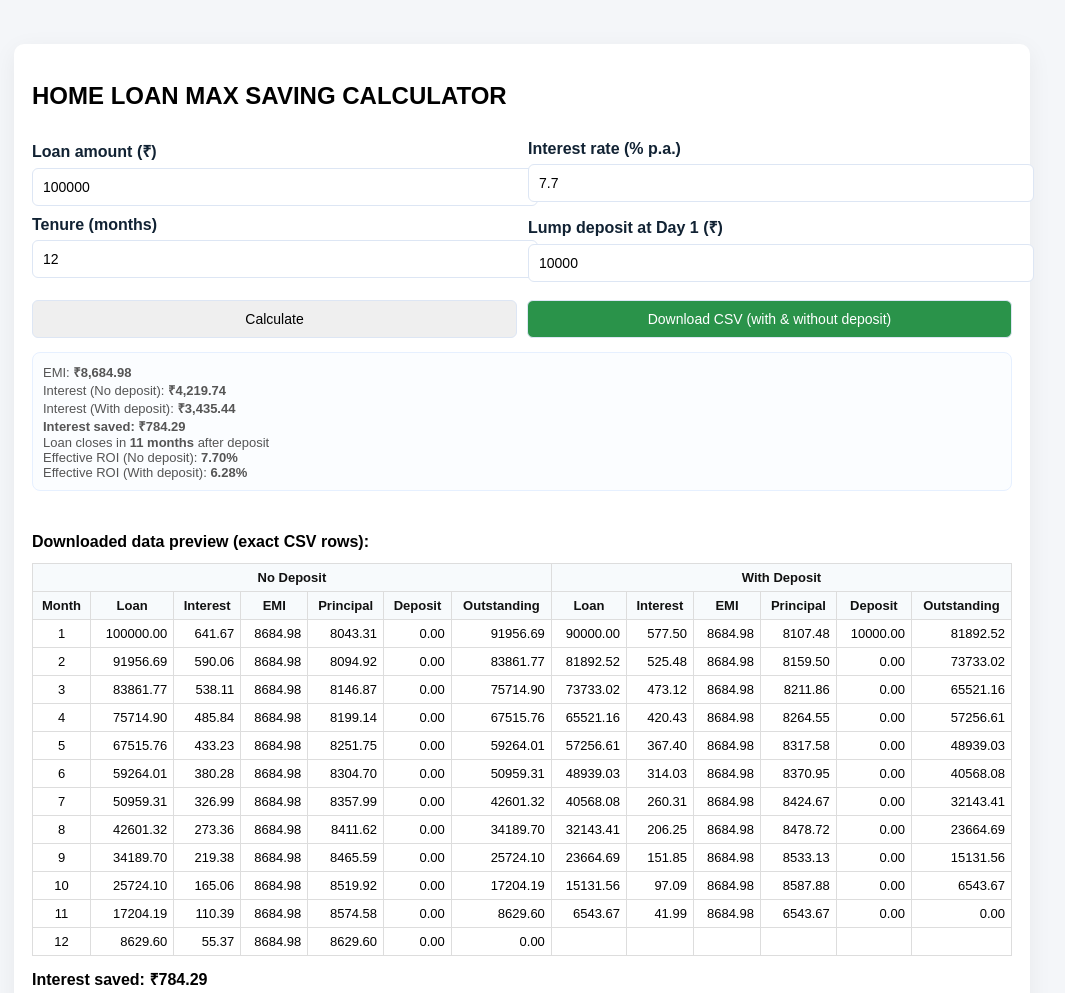
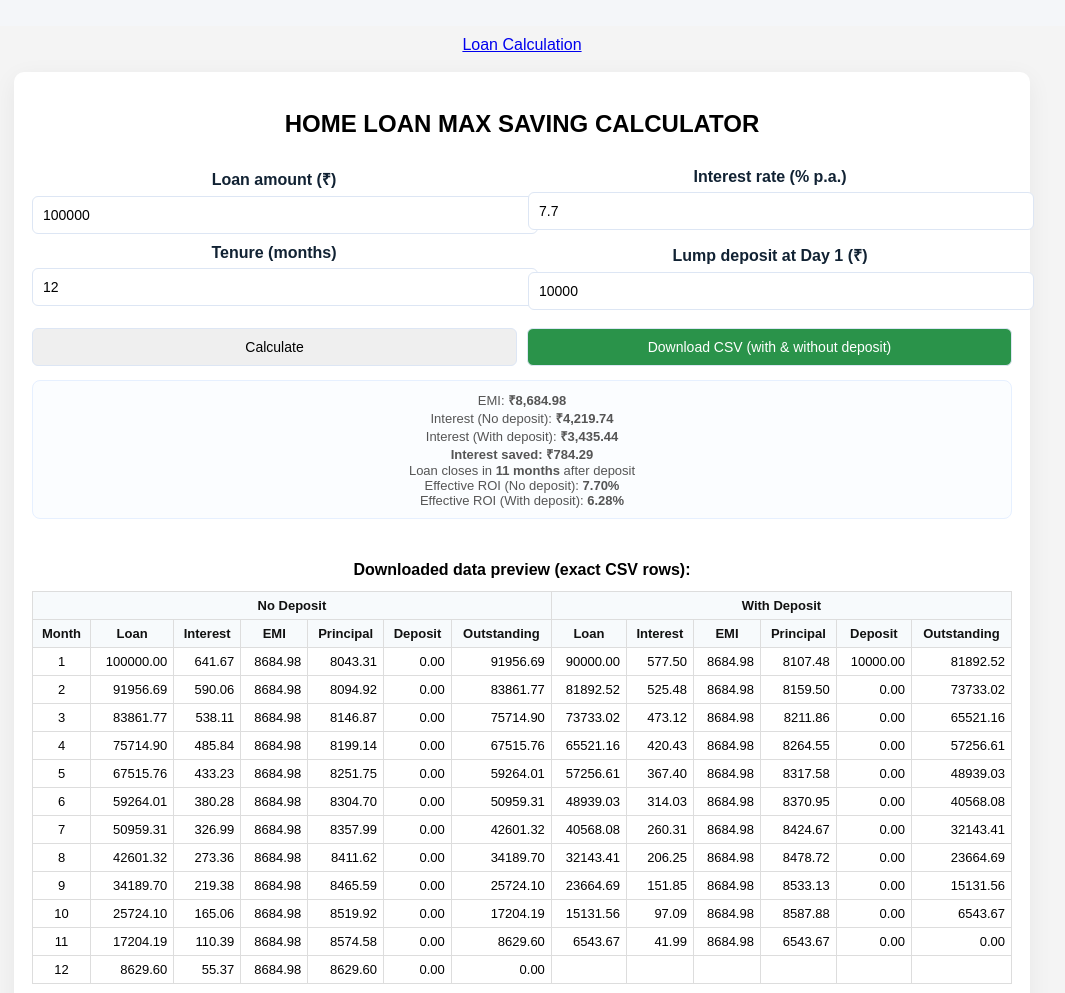
Before and after one commit to nikhilraut9966/homeloan, a plain HTML site: page index.html in a window 1280 px wide. Shown: the top 993 px of the page, without its empty margins (118-1183 px from the left). Drawn offline with Linux system fonts and the light colour scheme.

Commit message:
Update index.html

```diff
--- a/index.html
+++ b/index.html
@@ -45,6 +45,9 @@
     @media (max-width:700px){ .controls{ grid-template-columns: 1fr } .actions{flex-direction:column} }
   </style>
 </head>
+  </body>
+  <nav style="padding:10px; background:#f4f4f4; text-align:center;">
+  <a href="loancalc.html" style="margin:0 10px;">Loan Calculation</a>
 <body>
   <div class="card">
     <h2>HOME LOAN MAX SAVING CALCULATOR</h2>
```
